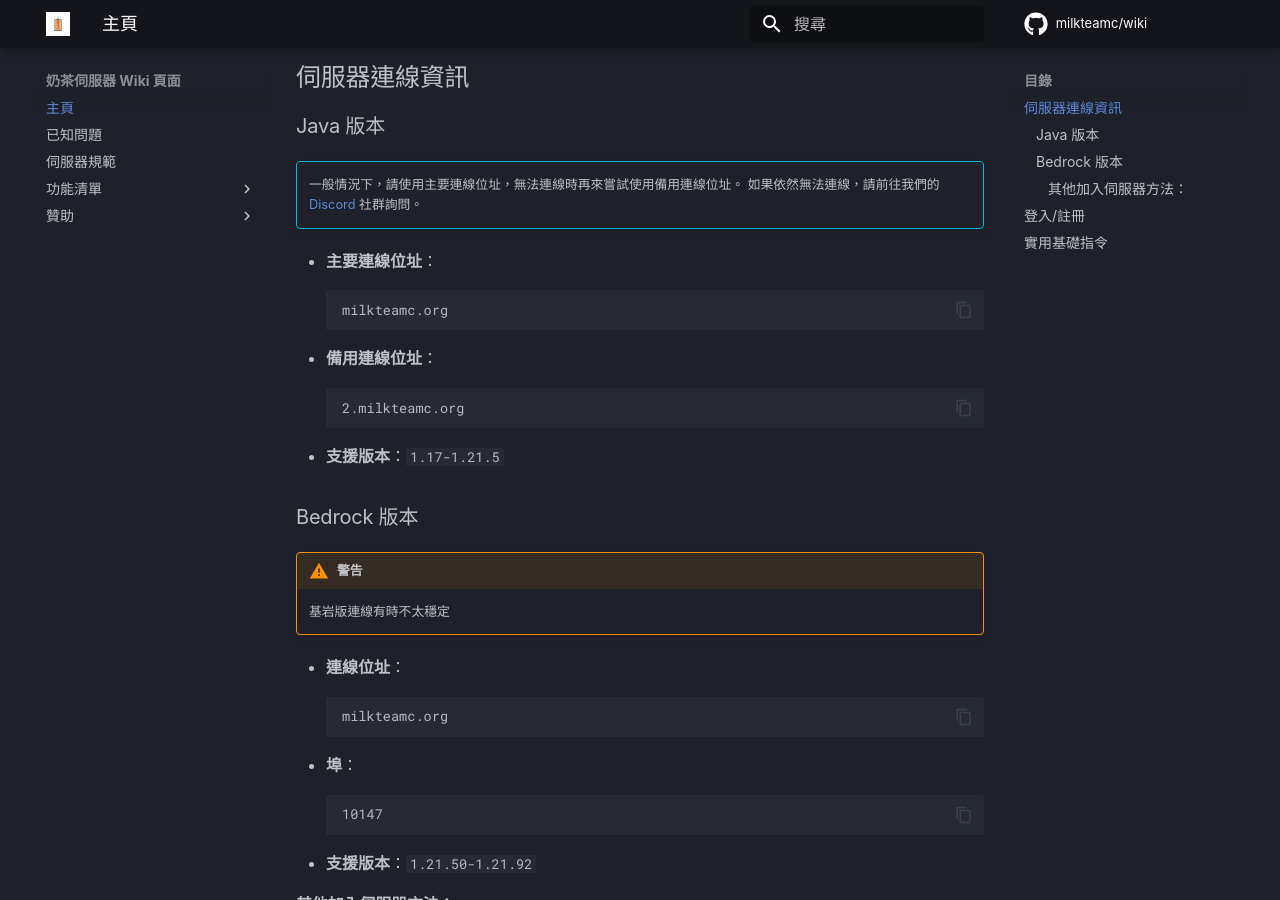
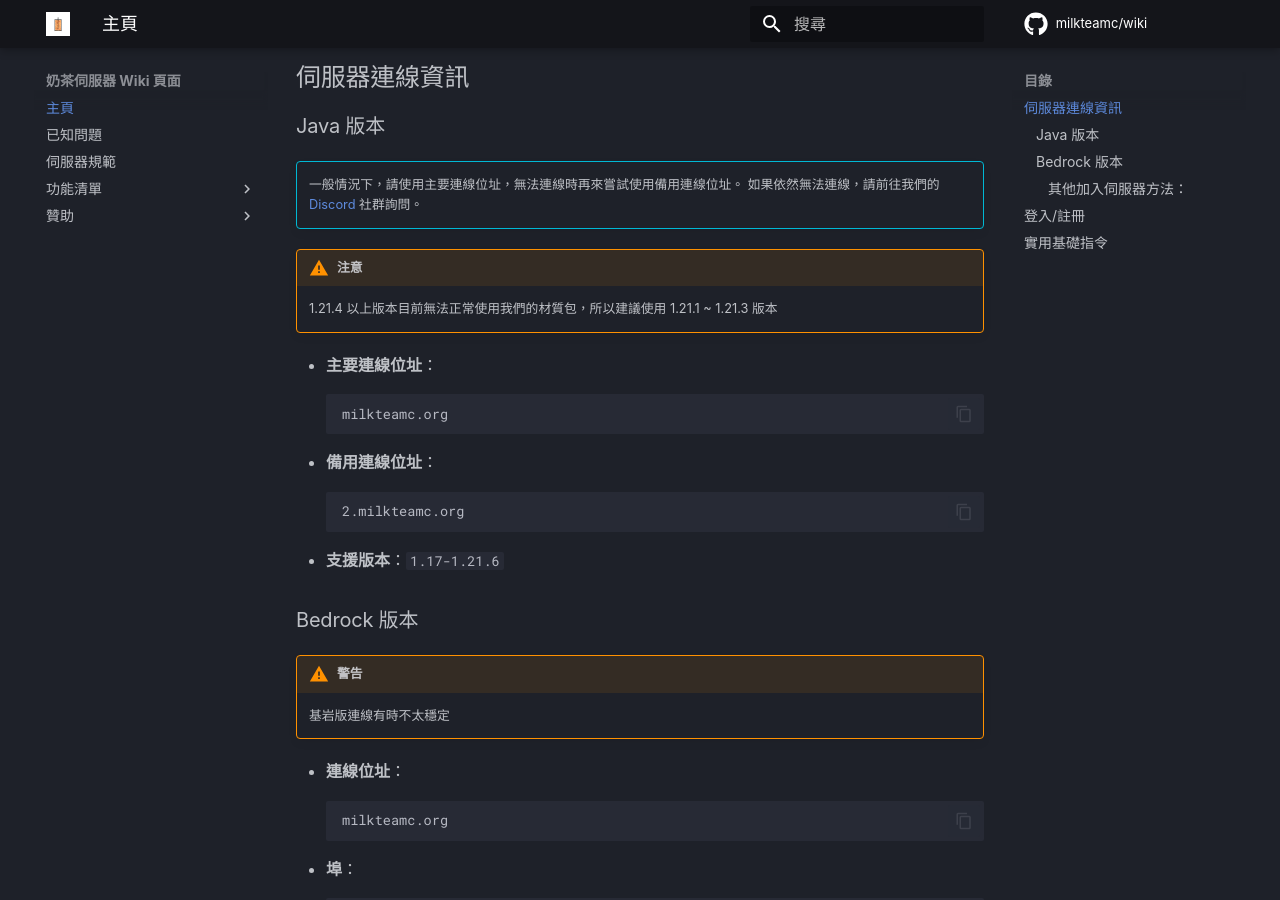
Before and after one commit to milkteamc/wiki, an MkDocs documentation site: the page built from docs/index.md, in a window 1280 px wide and 900 px high, scrolled down 434 px. Built offline with MkDocs 1.6.1 and Material for MkDocs 9.7.7, drawn with Linux system fonts in a browser that asks for light colours; some web fonts are replaced; plug-ins that fetch from the network failed and are left out; comment, search, counter and statistics services are not loaded.

Commit message:
Support 1.21.6

````diff
--- a/docs/index.md
+++ b/docs/index.md
@@ -15,6 +15,8 @@
 !!! info ""
     一般情況下，請使用主要連線位址，無法連線時再來嘗試使用備用連線位址。
     如果依然無法連線，請前往我們的 [Discord](https://discord.gg/22DxRjrXRv) 社群詢問。
+!!! warning "注意"
+    1.21.4 以上版本目前無法正常使用我們的材質包，所以建議使用 1.21.1  ~ 1.21.3 版本
 - **主要連線位址**：
 ``` text
 milkteamc.org
@@ -23,7 +25,7 @@
 ``` text
 2.milkteamc.org
 ```
-- **支援版本**：`1.17-1.21.5`
+- **支援版本**：`1.17-1.21.6`
 
 ### Bedrock 版本
 !!! warning "警告"
````
